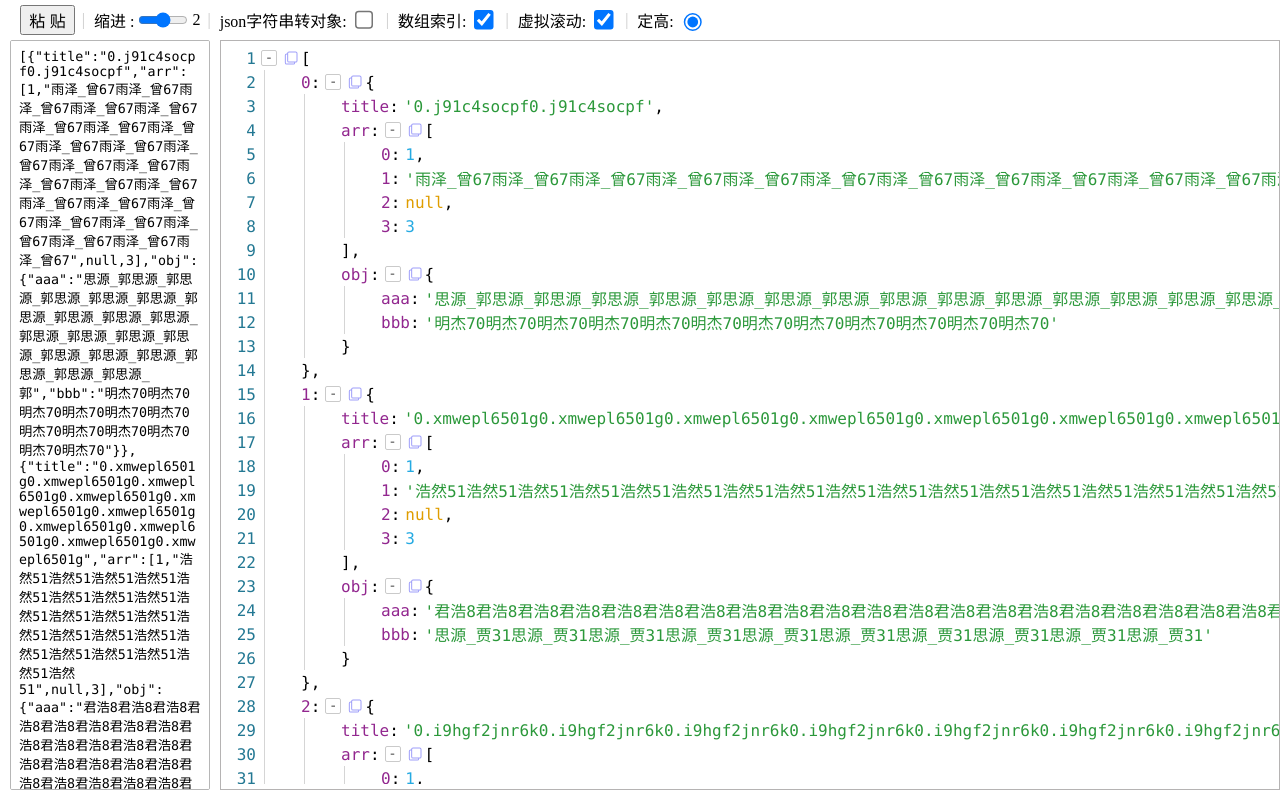
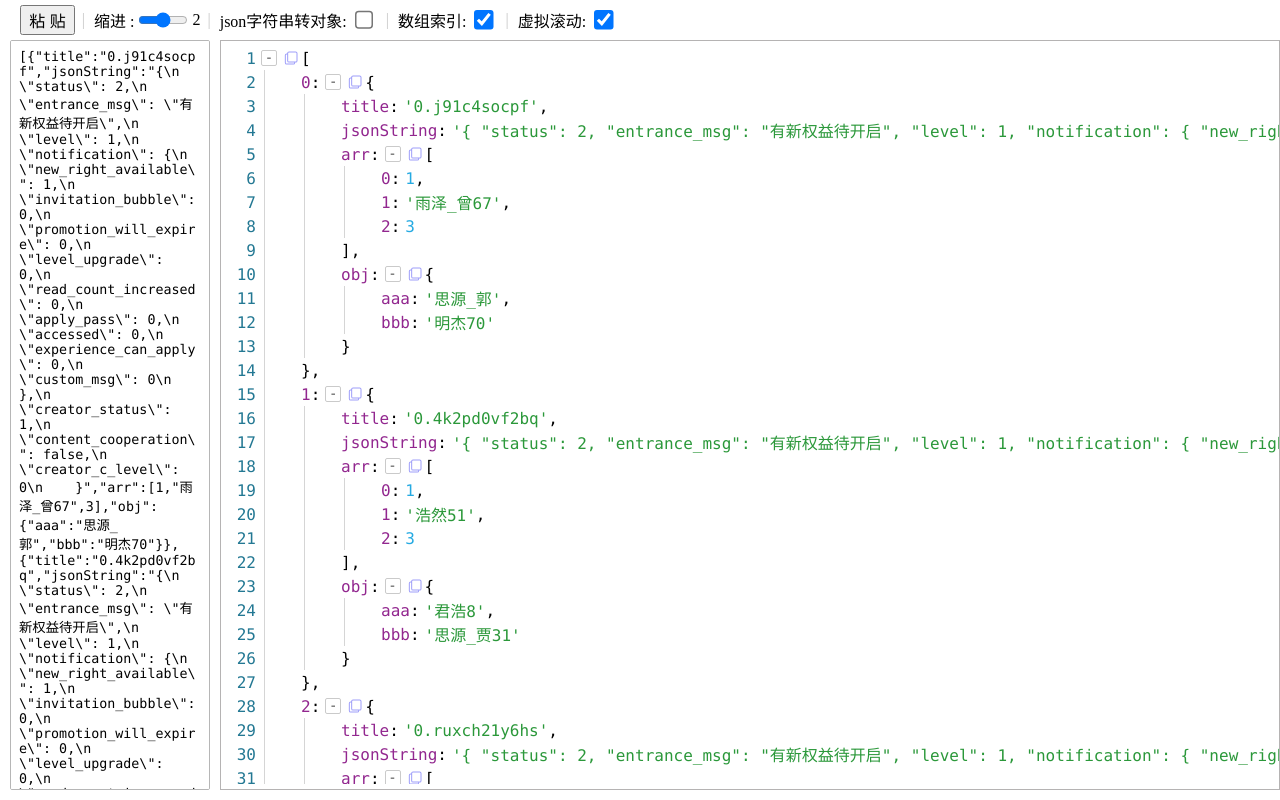
Before and after one commit to rmstsd/rmst-json-preview, a React (Vite) app: page / in a window 1280 px wide. Built offline with nearby package versions, Linux system fonts and the light colour scheme.

Commit message:
fix: bug

```diff
--- a/src/App.tsx
+++ b/src/App.tsx
@@ -8,13 +8,31 @@ import { useLocalStorageState } from './source-code/hooks'
 faker.setLocale('zh_CN')
 
 const data = Array.from({ length: 100 }, () => ({
-  title: Math.random()
-    .toString(36)
-    .repeat(Math.floor(Math.random() * 20)),
-  arr: [1, faker.internet.userName().repeat(Math.floor(Math.random() * 20 + 10)), , 3],
+  title: Math.random().toString(36),
+  // .repeat(Math.floor(Math.random() * 20))
+  jsonString: `{
+      "status": 2,
+      "entrance_msg": "有新权益待开启",
+      "level": 1,
+      "notification": {
+        "new_right_available": 1,
+        "invitation_bubble": 0,
+        "promotion_will_expire": 0,
+        "level_upgrade": 0,
+        "read_count_increased": 0,
+        "apply_pass": 0,
+        "accessed": 0,
+        "experience_can_apply": 0,
+        "custom_msg": 0
+      },
+      "creator_status": 1,
+      "content_cooperation": false,
+      "creator_c_level": 0
+    }`,
+  arr: [1, faker.internet.userName(), 3],
   obj: {
-    aaa: faker.internet.userName().repeat(Math.floor(Math.random() * 20 + 10)),
-    bbb: faker.internet.userName().repeat(Math.floor(Math.random() * 20 + 10))
+    aaa: faker.internet.userName(),
+    bbb: faker.internet.userName()
   }
 }))
 
@@ -101,7 +119,7 @@ const App = () => {
 
         {isVirtualMode && (
           <>
-            <label className="tool-item">
+            {/* <label className="tool-item">
               定高:
               <input
                 type="radio"
@@ -109,7 +127,7 @@ const App = () => {
                 onChange={evt => setIsFixedHeight(evt.target.checked)}
                 style={{ zoom: 1.5 }}
               />
-            </label>
+            </label> */}
 
             {/* <label className="tool-item">
               不定高:
--- a/src/source-code/virtualMode/CopyIcon.tsx
+++ b/src/source-code/virtualMode/CopyIcon.tsx
@@ -14,7 +14,7 @@ const CopyIcon = props => {
 
   return (
     <span className="copy-icon" onClick={innerOnClick} {...restProps}>
-      <div className={`su-cc ${succ && 'su-cc-active'}`}>6</div>
+      <div className={`su-cc ${succ && 'su-cc-active'}`}>复制成功</div>
       <svg
         fill="none"
         stroke="currentColor"
--- a/src/source-code/virtualMode/Entry.tsx
+++ b/src/source-code/virtualMode/Entry.tsx
@@ -40,7 +40,7 @@ const Entry: React.FC<IEntryProps> = props => {
     const matchBracket = getAllBracket(tabularTotalList)
 
     return { tabularTotalList, matchBracket }
-  }, [value])
+  }, [value, isJsonStrToObject])
 
   const closedArray = matchBracket.filter(o => !o.open)
 
@@ -57,6 +57,7 @@ const Entry: React.FC<IEntryProps> = props => {
   }
 
   const handleCopy = (clickItem: IRenderItem) => {
+    console.log(clickItem)
     navigator.clipboard.writeText(JSON.stringify(clickItem.mainValue, null, 2))
   }
 
--- a/src/source-code/virtualMode/style.less
+++ b/src/source-code/virtualMode/style.less
@@ -105,18 +105,19 @@
     position: absolute;
     left: 0;
     top: 0;
-    right: 0;
+    width: max-content;
     text-align: center;
-    // opacity: 0;
+    margin: auto;
+    border-radius: 5px;
+    padding: 2px 5px;
+    opacity: 0;
     background-color: #fff;
-    box-shadow: 0 0 6px 1px #eee;
-    border-radius: 3px;
+    box-shadow: 0 0 6px 1px #e6e6e6;
     transition: all 0.3s;
     opacity: 0;
   }
   .su-cc-active {
     color: rebeccapurple;
-    transform: translateY(-30px) scale(1.5);
     opacity: 1;
   }
 }
--- a/src/source-code/virtualMode/utils.ts
+++ b/src/source-code/virtualMode/utils.ts
@@ -20,7 +20,8 @@ export function clapTabularFromJson(value: object, isJsonStrToObject: boolean, d
     dataType: isArray(value) ? 'Array' : 'Object',
     deep: 0,
     open: true,
-    rightBracket: isArray(value) ? ']' : '}'
+    rightBracket: isArray(value) ? ']' : '}',
+    mainValue: value
   })
 
   getAllRow(value, deep)
```
